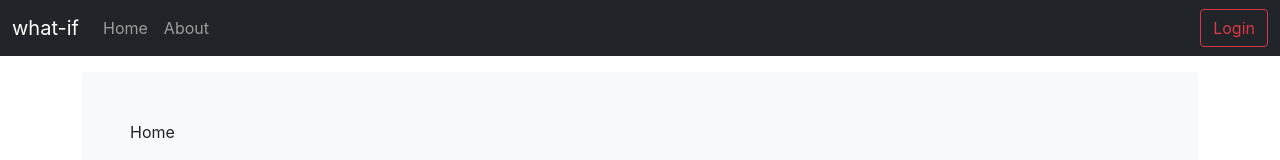
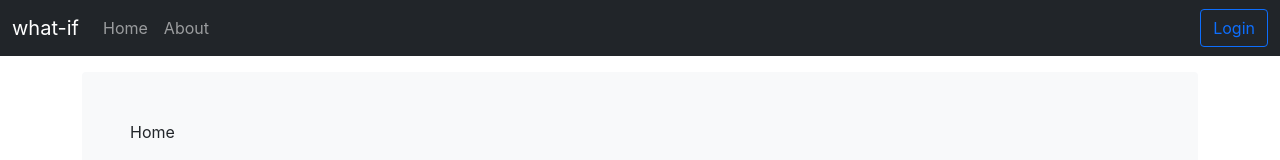
Before and after one commit to florimm/whatif, a React app in the folder source/whatif.web/: page / in a window 1280 px wide. Shown: the top 160 px of the page. Built offline with nearby package versions, Linux system fonts and the light colour scheme.

Commit message:
Changed scope for PriceRequestTypes

```diff
--- a/source/whatif.web/src/App.js
+++ b/source/whatif.web/src/App.js
@@ -63,7 +63,7 @@ function App() {
                 </form>
               ) : (
                 <form className="d-flex">
-                  <button className="btn btn-outline-danger" onClick={() => navigate('/login')} >Login</button>
+                  <button className="btn btn-outline-primary" onClick={() => navigate('/login')} >Login</button>
                 </form>
               )
             }
```
Also changed, not shown: 1 other file (tests, documents, lock files or other folders).
